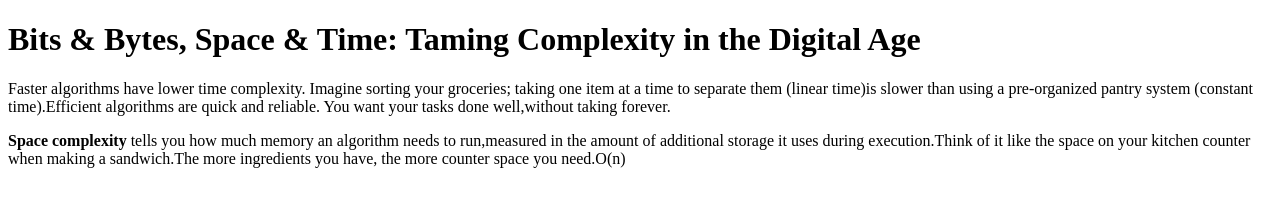
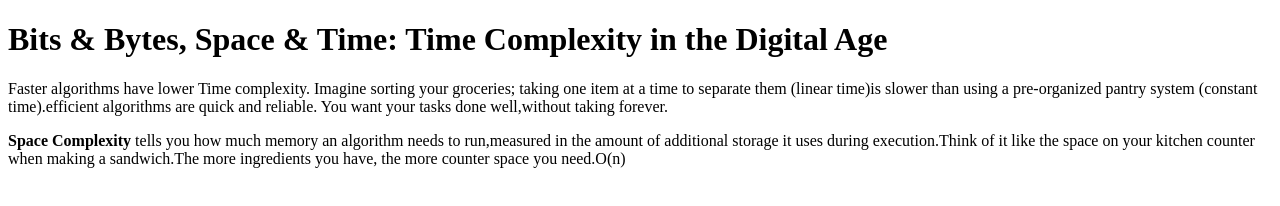
Before and after one commit to acciojob/time-and-space-complexity-sanasharathchandra, a website: page main.html in a window 1280 px wide. Drawn offline with Linux system fonts and the light colour scheme.

Commit message:
created a submission

```diff
--- a/main.html
+++ b/main.html
@@ -10,9 +10,9 @@
 	<!-- the entire body must be written by student -->
     <script type="text/javascript" src="./script.js">
 </script>
-<h1>Bits & Bytes, Space & Time: Taming Complexity in the Digital Age</h1>
-	<p>Faster algorithms have lower time complexity. Imagine sorting your groceries; taking one item at a time to separate them (linear time)is slower than using a pre-organized pantry system (constant time).Efficient algorithms are quick and reliable. You want your tasks done well,without taking forever.</p>
-<p><b>Space complexity </b>tells you how much memory an algorithm needs to run,measured in the amount of additional storage it uses during execution.Think of it like the space on your kitchen counter when making a sandwich.The more ingredients you have, the more counter space you need.O(n)</p>
+<h1>Bits & Bytes, Space & Time: Time  Complexity in the Digital Age</h1>
+	<p>Faster algorithms have lower Time complexity. Imagine sorting your groceries; taking one item at a time to separate them (linear time)is slower than using a pre-organized pantry system (constant time).efficient algorithms are quick and reliable. You want your tasks done well,without taking forever.</p>
+<p><b>Space Complexity </b>tells you how much memory an algorithm needs to run,measured in the amount of additional storage it uses during execution.Think of it like the space on your kitchen counter when making a sandwich.The more ingredients you have, the more counter space you need.O(n)</p>
 </body>
 
 </html>
```
